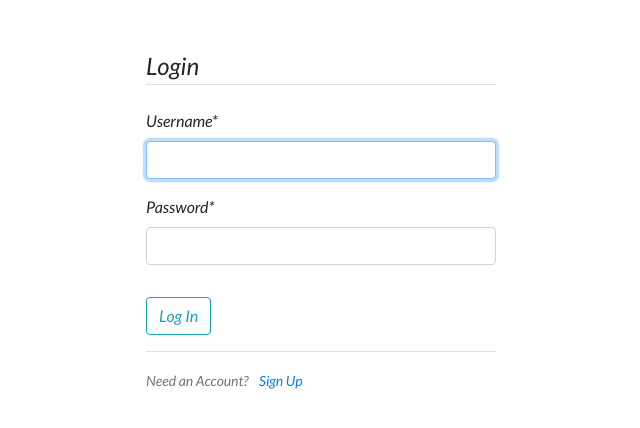
After one commit to tomito26/neighborhood, a Django app: page /login/ in a window 1280 px wide. The commit adds this page. Shown: the top 428 px of the page, without its empty margins (319-959 px from the left). Run offline with Django 3.2, Linux system fonts and the light colour scheme; some libraries are stand-ins or nearby versions.

Commit message:
created a login and logout templates and linked them to the project urls

```diff
--- a/neighborhood/settings.py
+++ b/neighborhood/settings.py
@@ -159,5 +159,6 @@ cloudinary.config(
 )
 
 CRISPY_TEMPLATE_PACK = 'bootstrap4'
+LOGIN_REDIRECT_URL = 'home'
 
 django_heroku.settings(locals())
--- a/neighborhood/urls.py
+++ b/neighborhood/urls.py
@@ -17,11 +17,14 @@ from os import name
 from django.contrib import admin
 from django.urls import path,include
 from users import views as user_views
+from django.contrib.auth import views as auth_views
 
 
 urlpatterns = [
     path('admin/', admin.site.urls),
     path('register/', user_views.register,name='register'),
+    path('login/', auth_views.LoginView.as_view(template_name='users/login.html') ,name='login'),
+    path('logout/',auth_views.LogoutView.as_view(template_name='users/logout.html'),name='logout'),
     path('',include('users.urls'))
 
 ]
--- /dev/null
+++ b/users/templates/users/login.html
@@ -0,0 +1,30 @@
+{% extends 'users/base.html'%}
+{% load crispy_forms_tags %}
+
+{% block content %}
+<div class="container">
+    <div class="row pt-5">
+        <div class="col-md-4"></div>
+        <div class="col-md-4">
+            <div class="content-section">
+                <form method="POST">
+                    {% csrf_token %}
+                    <fieldset class="form-group">
+                        <legend class="border-bottom mb-4">Login</legend>
+                        {{form|crispy}}
+                    </fieldset>
+                    <div class="form-group">
+                        <button class="btn btn-outline-info" type="submit">Log In</button>
+                    </div>
+                </form>
+                <div class="border-top pt-3">
+                    <small class="text-muted">
+                        Need an Account? <a class='ml-2' href="{% url 'register' %}">Sign Up</a>
+                    </small>
+                </div>
+            </div>
+        </div>
+        <div class="col-md-4"></div>
+    </div>
+</div>
+{% endblock %}
--- a/users/views.py
+++ b/users/views.py
@@ -10,8 +10,8 @@ def register(request):
         if form.is_valid():
             form.save()
             username = form.cleaned_data.get('username')
-            messages.success(request,f'Account created for {username}!')
-            return redirect('home')
+            messages.success(request,f'Your Account has been created! You are now able to login')
+            return redirect('login')
     else:
         form =UserRegisterForm()
     return render(request,'users/register.html', {'form':form})
```
Also changed, not shown: users/templates/users/register.html (+7 -6 lines), users/templates/users/logout.html (added).
